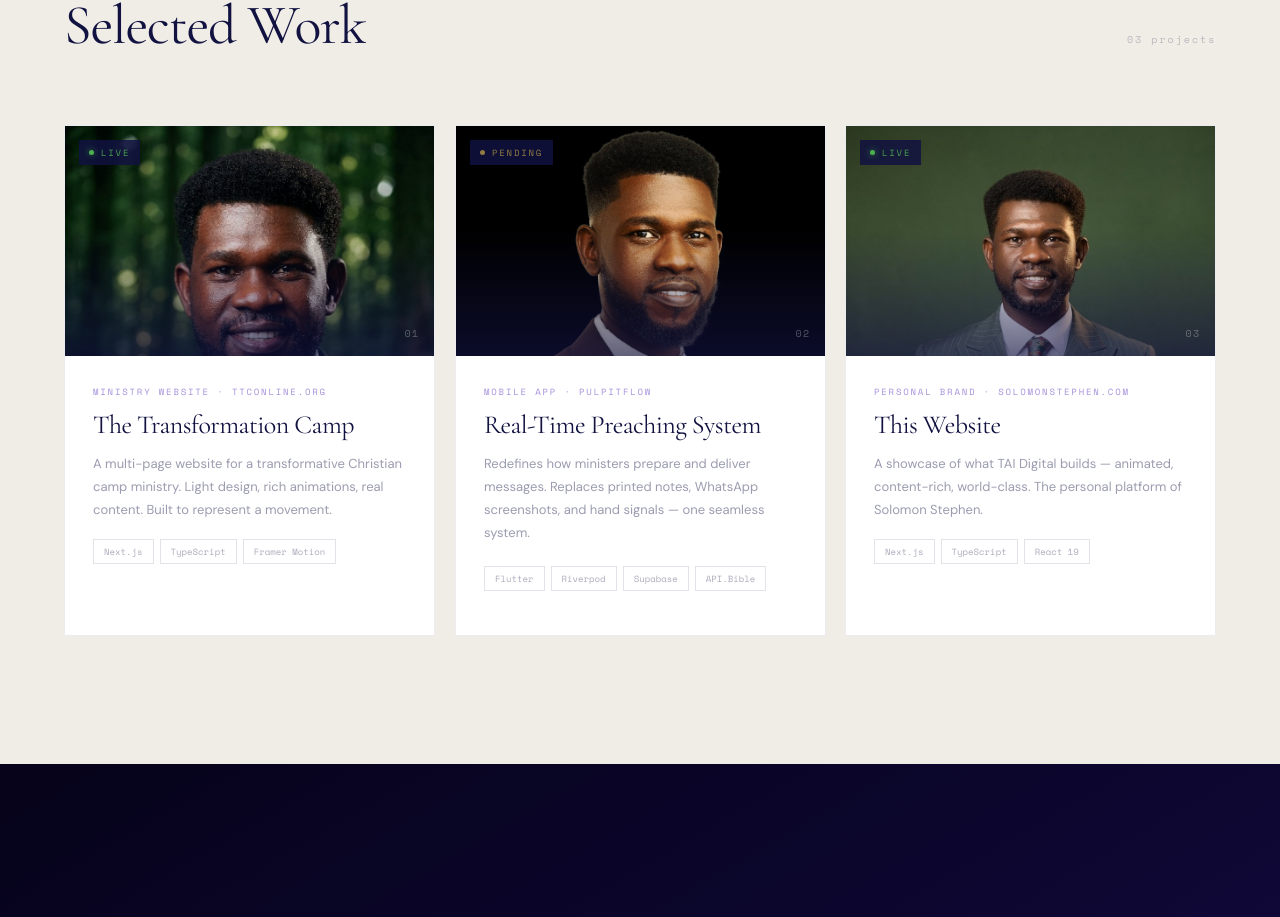
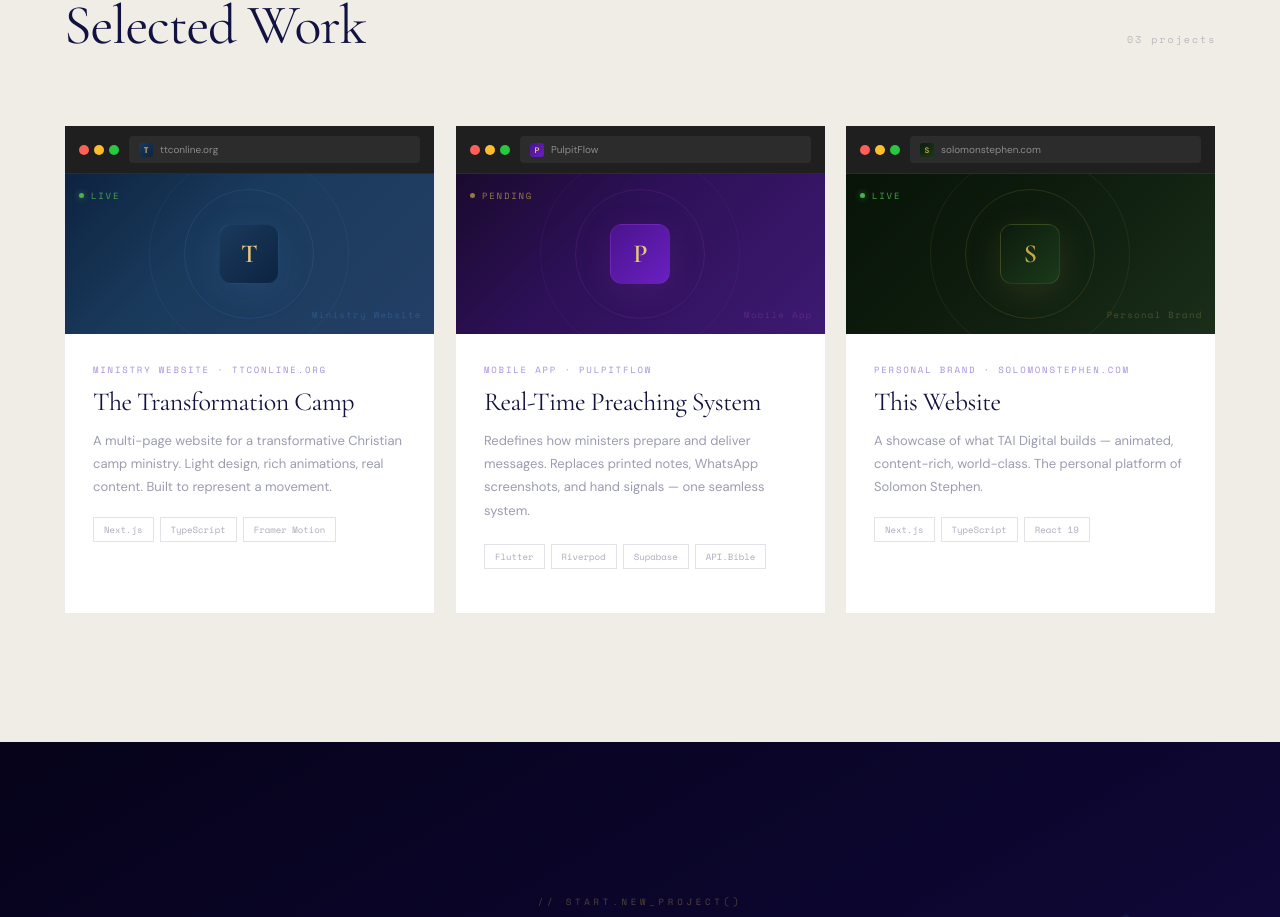
Before and after one commit to theasaphmedia/SOLOMONSTEPHENONLINE, a Next.js app: page /tai-digital in a window 1280 px wide. Shown: the part 3676-4593 px from the top of the page. Built offline with nearby package versions, Linux system fonts and the light colour scheme; no server answers.

Commit message:
feat: browser-mockup portfolio cards, add Resolute+Alaabo Mi+Mighty God tracks, remove assumed dates

```diff
--- a/app/music/page.tsx
+++ b/app/music/page.tsx
@@ -51,7 +51,9 @@
 const releaseTracks: Track[] = [
   { id: 'TnEp0kiJBfI', title: 'Latest Release', scripture: '',             desc: 'The newest sound from Solomon Stephen — a fresh move of God captured in worship.' },
   { id: 'c8KAM_l151s', title: 'CROSSOVER', scripture: 'Psalm 23',     desc: 'A prophetic declaration of passing through — beyond every limitation, into the fullness of God.' },
-  { id: 'cB0LxEjVaIs', title: 'The Mighty God', scripture: 'Isaiah 9:6',   desc: 'An encounter with the power and majesty of God — unstoppable, unshakeable, reigning above all.', noEmbed: true },
+  { id: '3QzaY8iNAwY', title: 'The Mighty God', scripture: 'Isaiah 9:6',   desc: 'An encounter with the power and majesty of God — unstoppable, unshakeable, reigning above all.' },
+  { id: 'WNcheACl92Q', title: 'Resolute',      scripture: '',               desc: 'A bold declaration of unwavering faith — standing firm, immovable, anchored in the promises of God.' },
+  { id: 'eDVCqljVb-s', title: 'Alaabo Mi',     scripture: '',               desc: 'My Praise — a Yoruba-language offering of pure adoration, surrendered wholly to the Lord.' },
   { id: 'EPA7cFLHg2c', title: 'AIKU', scripture: 'Rev 1:17–18',  desc: 'Death could not hold Him. A bold, triumphant anthem declaring the resurrection power of Jesus.' },
   { id: '6TYabI5QCO4', title: 'Awesome God', scripture: 'Psalm 48:1',   desc: 'A live worship experience capturing the atmosphere of surrender and awe in the presence of God.' },
   { id: 'q1-eDXBpMkY', title: 'Alagbada Ina', scripture: 'Exodus 3:2',   desc: 'The God clothed in fire — a Yoruba-infused anthem from the burning bush encounter.', noEmbed: true },
--- a/app/tai-digital/page.tsx
+++ b/app/tai-digital/page.tsx
@@ -12,9 +12,12 @@
 ]
 
 const portfolio = [
-  { id:'01', name:'ttconline.org', title:'The Transformation Camp', label:'Ministry Website', stack:['Next.js','TypeScript','Framer Motion'], desc:'A multi-page website for a transformative Christian camp ministry. Light design, rich animations, real content. Built to represent a movement.', url:'https://ttconline.org', img:'/images/solomon-green-blazer-tai.png', live:true },
-  { id:'02', name:'PulpitFlow', title:'Real-Time Preaching System', label:'Mobile App', stack:['Flutter','Riverpod','Supabase','API.Bible'], desc:'Redefines how ministers prepare and deliver messages. Replaces printed notes, WhatsApp screenshots, and hand signals — one seamless system.', url:'#', img:'/images/solomon-photo2.png', live:false },
-  { id:'03', name:'solomonstephen.com', title:'This Website', label:'Personal Brand', stack:['Next.js','TypeScript','React 19'], desc:'A showcase of what TAI Digital builds — animated, content-rich, world-class. The personal platform of Solomon Stephen.', url:'https://solomonstephen.com', img:'/images/solomon-green-suit-hero.png', live:true },
+  { id:'01', name:'ttconline.org', title:'The Transformation Camp', label:'Ministry Website', stack:['Next.js','TypeScript','Framer Motion'], desc:'A multi-page website for a transformative Christian camp ministry. Light design, rich animations, real content. Built to represent a movement.', url:'https://ttconline.org', live:true,
+    favicon:'T', faviconBg:'linear-gradient(135deg,#1A3A5C 0%,#0D2340 100%)', faviconColor:'#E8C87A', bgGradient:'linear-gradient(135deg,#0D2340 0%,#1A3A5C 40%,#243F66 100%)', accent:'#4A90D9' },
+  { id:'02', name:'PulpitFlow', title:'Real-Time Preaching System', label:'Mobile App', stack:['Flutter','Riverpod','Supabase','API.Bible'], desc:'Redefines how ministers prepare and deliver messages. Replaces printed notes, WhatsApp screenshots, and hand signals — one seamless system.', url:'#', live:false,
+    favicon:'P', faviconBg:'linear-gradient(135deg,#4A148C 0%,#6A1FC2 100%)', faviconColor:'#E8C87A', bgGradient:'linear-gradient(135deg,#1A0A2E 0%,#2D1057 40%,#3D1A72 100%)', accent:'#AB47BC' },
+  { id:'03', name:'solomonstephen.com', title:'This Website', label:'Personal Brand', stack:['Next.js','TypeScript','React 19'], desc:'A showcase of what TAI Digital builds — animated, content-rich, world-class. The personal platform of Solomon Stephen.', url:'https://solomonstephen.com', live:true,
+    favicon:'S', faviconBg:'linear-gradient(135deg,#0D1B0D 0%,#1A3A1A 100%)', faviconColor:'#C9A84C', bgGradient:'linear-gradient(135deg,#071407 0%,#0D1B0D 40%,#1A2E1A 100%)', accent:'#C9A84C' },
 ]
 
 const ticker = ['Next.js','React','TypeScript','Flutter','Dart','Supabase','Figma','Vercel','Node.js','Tailwind CSS','Riverpod','REST API','PostgreSQL','Git','Design Systems','Framer Motion']
@@ -670,14 +673,33 @@
 
                 <div className="cspot" />
 
-                <div className="port-img" style={{ aspectRatio:'16/10', position:'relative', overflow:'hidden', background:'#E8E4DE' }}>
-                  <Image src={p.img} alt={p.title} fill style={{ objectFit:'cover', objectPosition:'top center' }} />
-                  <div style={{ position:'absolute', inset:0, background:'linear-gradient(to bottom,transparent 45%,rgba(17,18,64,.65) 100%)' }} />
-                  <div style={{ position:'absolute', top:'14px', left:'14px', display:'flex', alignItems:'center', gap:'7px', background:'rgba(17,18,64,.85)', padding:'5px 10px' }}>
-                    <div style={{ width:'5px', height:'5px', borderRadius:'50%', background:p.live?'#4CAF50':'rgba(201,168,76,.7)', flexShrink:0, boxShadow:p.live?'0 0 6px rgba(76,175,80,.7)':'none' }} />
-                    <span style={{ fontFamily:"'Space Mono',monospace", fontSize:'9px', letterSpacing:'.2em', color:p.live?'rgba(76,175,80,.9)':'rgba(201,168,76,.7)' }}>{p.live?'LIVE':'PENDING'}</span>
+                {/* Browser Chrome Mockup */}
+                <div style={{ position:'relative', overflow:'hidden' }}>
+                  <div style={{ background:'rgba(20,20,20,0.95)', padding:'10px 14px', display:'flex', alignItems:'center', gap:'10px', borderBottom:'1px solid rgba(255,255,255,0.06)' }}>
+                    <div style={{ display:'flex', gap:'5px', flexShrink:0 }}>
+                      <div style={{ width:10,height:10,borderRadius:'50%',background:'#FF5F57' }} />
+                      <div style={{ width:10,height:10,borderRadius:'50%',background:'#FFBD2E' }} />
+                      <div style={{ width:10,height:10,borderRadius:'50%',background:'#28C940' }} />
+                    </div>
+                    <div style={{ flex:1,background:'rgba(255,255,255,0.06)',borderRadius:'4px',padding:'5px 10px',display:'flex',alignItems:'center',gap:'7px',minWidth:0 }}>
+                      <div style={{ width:14,height:14,borderRadius:'3px',background:p.faviconBg,display:'flex',alignItems:'center',justifyContent:'center',flexShrink:0 }}>
+                        <span style={{ fontFamily:"'DM Sans',sans-serif",fontSize:'8px',fontWeight:700,color:p.faviconColor,lineHeight:1 }}>{p.favicon}</span>
+                      </div>
+                      <span style={{ fontFamily:"'DM Sans',sans-serif",fontSize:'10px',color:'rgba(255,255,255,0.45)',overflow:'hidden',textOverflow:'ellipsis',whiteSpace:'nowrap' }}>{p.name}</span>
+                    </div>
                   </div>
-                  <span style={{ position:'absolute', bottom:'14px', right:'14px', fontFamily:"'Space Mono',monospace", fontSize:'10px', color:'rgba(255,255,255,.3)', letterSpacing:'.15em' }}>{p.id}</span>
+                  <div style={{ height:'160px',background:p.bgGradient,position:'relative',display:'flex',alignItems:'center',justifyContent:'center',overflow:'hidden' }}>
+                    <div style={{ position:'absolute',width:'200px',height:'200px',borderRadius:'50%',border:`1px solid ${p.accent}18`,top:'50%',left:'50%',transform:'translate(-50%,-50%)' }} />
+                    <div style={{ position:'absolute',width:'130px',height:'130px',borderRadius:'50%',border:`1px solid ${p.accent}28`,top:'50%',left:'50%',transform:'translate(-50%,-50%)' }} />
+                    <div style={{ width:'60px',height:'60px',borderRadius:'12px',background:p.faviconBg,border:`1px solid ${p.accent}30`,display:'flex',alignItems:'center',justifyContent:'center',boxShadow:`0 8px 32px ${p.accent}20` }}>
+                      <span style={{ fontFamily:"'Cormorant Garamond',serif",fontSize:'26px',fontWeight:600,color:p.faviconColor,lineHeight:1 }}>{p.favicon}</span>
+                    </div>
+                    <div style={{ position:'absolute',top:'14px',left:'14px',display:'flex',alignItems:'center',gap:'7px' }}>
+                      <div style={{ width:'5px',height:'5px',borderRadius:'50%',background:p.live?'#4CAF50':'rgba(201,168,76,.7)',boxShadow:p.live?'0 0 6px rgba(76,175,80,.7)':'none' }} />
+                      <span style={{ fontFamily:"'Space Mono',monospace",fontSize:'9px',letterSpacing:'.2em',color:p.live?'rgba(76,175,80,.9)':'rgba(201,168,76,.7)' }}>{p.live?'LIVE':'PENDING'}</span>
+                    </div>
+                    <span style={{ position:'absolute',bottom:'12px',right:'12px',fontFamily:"'Space Mono',monospace",fontSize:'9px',color:`${p.accent}50`,letterSpacing:'.15em' }}>{p.label}</span>
+                  </div>
                 </div>
 
                 <div style={{ padding:'clamp(18px,2.5vw,28px)', flex:1, display:'flex', flexDirection:'column', position:'relative', zIndex:3 }}>
```
Also changed, not shown: app/press/page.tsx (+7 -4 lines).
